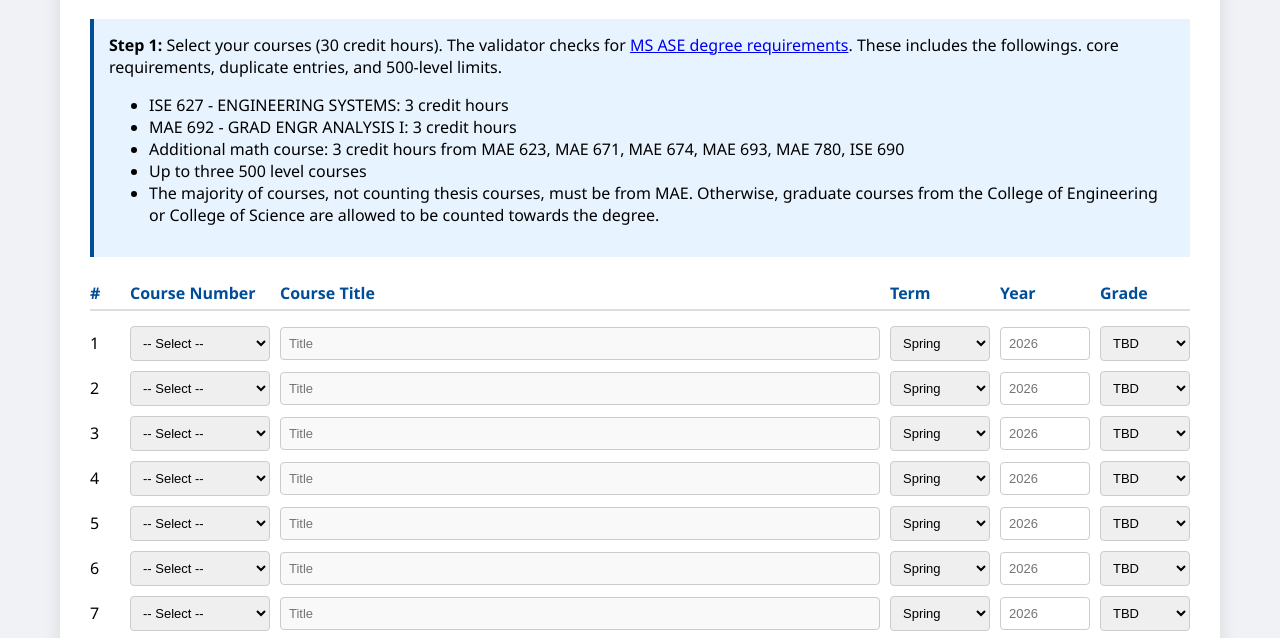
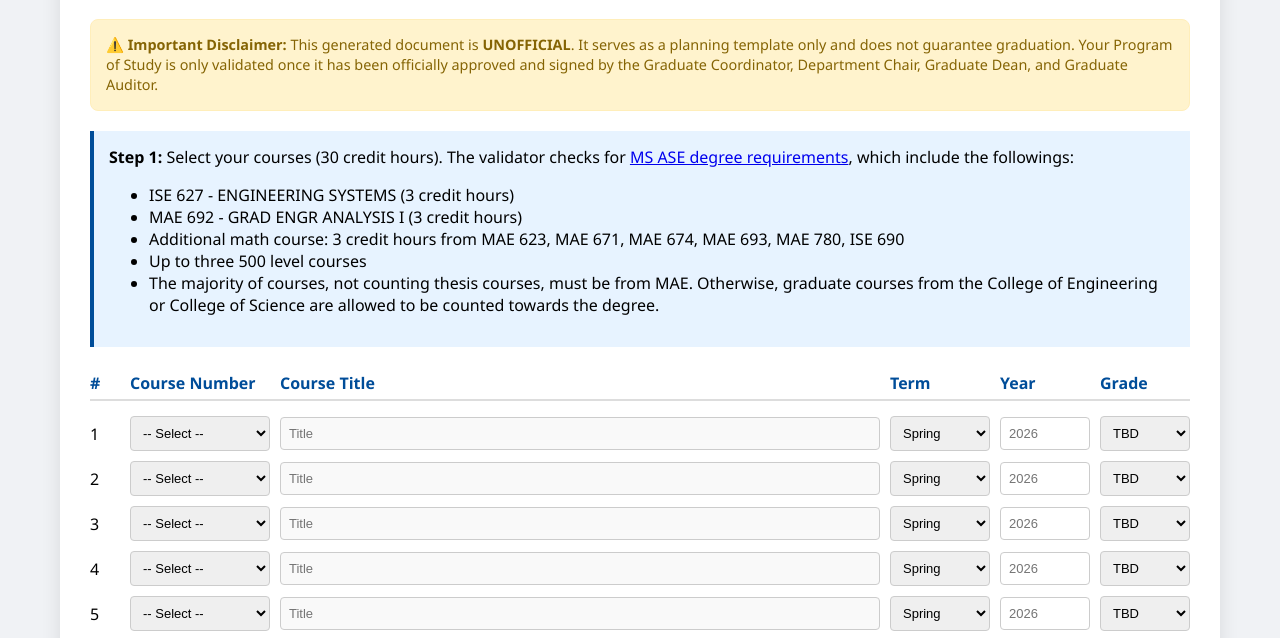
Before and after one commit to ck0025/UAH_MS_ASE_POS, a plain HTML site: page index.html in a window 1280 px wide. Shown: the part 125-763 px from the top of the page. Drawn offline with Linux system fonts and the light colour scheme.

Commit message:
Added a disclaimer

```diff
--- a/index.html
+++ b/index.html
@@ -26,6 +26,17 @@
         .radio-group { padding: 10px; background: #fff; border: 1px solid #ccc; border-radius: 4px; display: flex; gap: 20px; align-items: center; }
 
         .validation-warning { color: #856404; background-color: #fff3cd; border: 1px solid #ffeeba; padding: 10px; border-radius: 4px; display: none; margin-top: 10px; text-align: center; }
+        .disclaimer-box {
+            background-color: #fff3cd;
+            color: #856404;
+            border: 1px solid #ffeeba;
+            padding: 15px;
+            margin-bottom: 20px;
+            border-radius: 8px;
+            font-size: 0.9em;
+            line-height: 1.4;
+        }
+</style>
     </style>
 </head>
 <body>
@@ -33,11 +44,18 @@
 <div class="container">
     <h1>UAH MS ASE Program of Study Validator</h1>
 
+    <div class="disclaimer-box">
+        <strong>⚠️ Important Disclaimer:</strong> This generated document is <strong>UNOFFICIAL</strong>.
+        It serves as a planning template only and does not guarantee graduation. Your Program of Study is only
+        validated once it has been officially approved and signed by the Graduate Coordinator, Department Chair,
+        Graduate Dean, and Graduate Auditor.
+    </div>
+
     <div class="instruction">
-        <strong>Step 1:</strong> Select your courses (30 credit hours). The validator checks for <a href="https://catalog.uah.edu/index.php#/programs/HyG3rbBSy3?bc=true&bcCurrent=Aerospace%20Systems%20Engineering%20(MS)&bcGroup=College%20of%20Engineering&bcItemType=programs" target="_blank">MS ASE degree requirements</a>. These includes the followings. core requirements, duplicate entries, and 500-level limits.
+        <strong>Step 1:</strong> Select your courses (30 credit hours). The validator checks for <a href="https://catalog.uah.edu/index.php#/programs/HyG3rbBSy3?bc=true&bcCurrent=Aerospace%20Systems%20Engineering%20(MS)&bcGroup=College%20of%20Engineering&bcItemType=programs" target="_blank">MS ASE degree requirements</a>, which include the followings:
         <ul>
-            <li>ISE 627 - ENGINEERING SYSTEMS: 3 credit hours</li>
-            <li>MAE 692 - GRAD ENGR ANALYSIS I: 3 credit hours</li>
+            <li>ISE 627 - ENGINEERING SYSTEMS (3 credit hours)</li>
+            <li>MAE 692 - GRAD ENGR ANALYSIS I (3 credit hours)</li>
             <li>Additional math course: 3 credit hours from MAE 623, MAE 671, MAE 674, MAE 693, MAE 780, ISE 690</li>
             <li>Up to three 500 level courses</li>
             <li>The majority of courses, not counting thesis courses, must be from MAE. Otherwise, graduate courses from the College of Engineering or College of Science are allowed to be counted towards the degree.</li>
```
